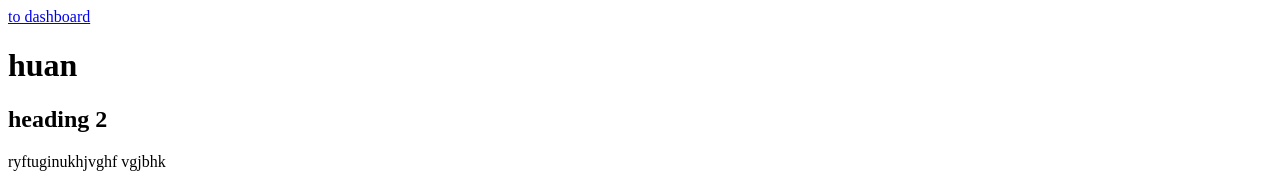
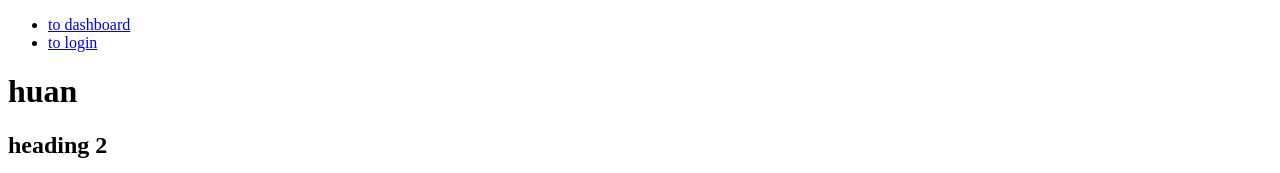
Before and after one commit to huantran01/WEEK1-HTML-CC, a plain HTML site: page index.html in a window 1280 px wide. Shown: the top 173 px of the page. Drawn offline with Linux system fonts and the light colour scheme.

Commit message:
listings and login

```diff
--- a/index.html
+++ b/index.html
@@ -7,7 +7,10 @@
     <title>Document</title>
 </head>
 <body>
-    <a href="/dashboard.html" > to dashboard</a>
+    <ul>
+       <li> <a href="/dashboard.html" > to dashboard</a> </li>
+       <li><a href="/login.html"> to login</a></li>
+    </ul>
     <h1>huan</h1>
     <h2>heading 2</h2>
     <p>ryftuginukhjvghf vgjbhk</p>
```
